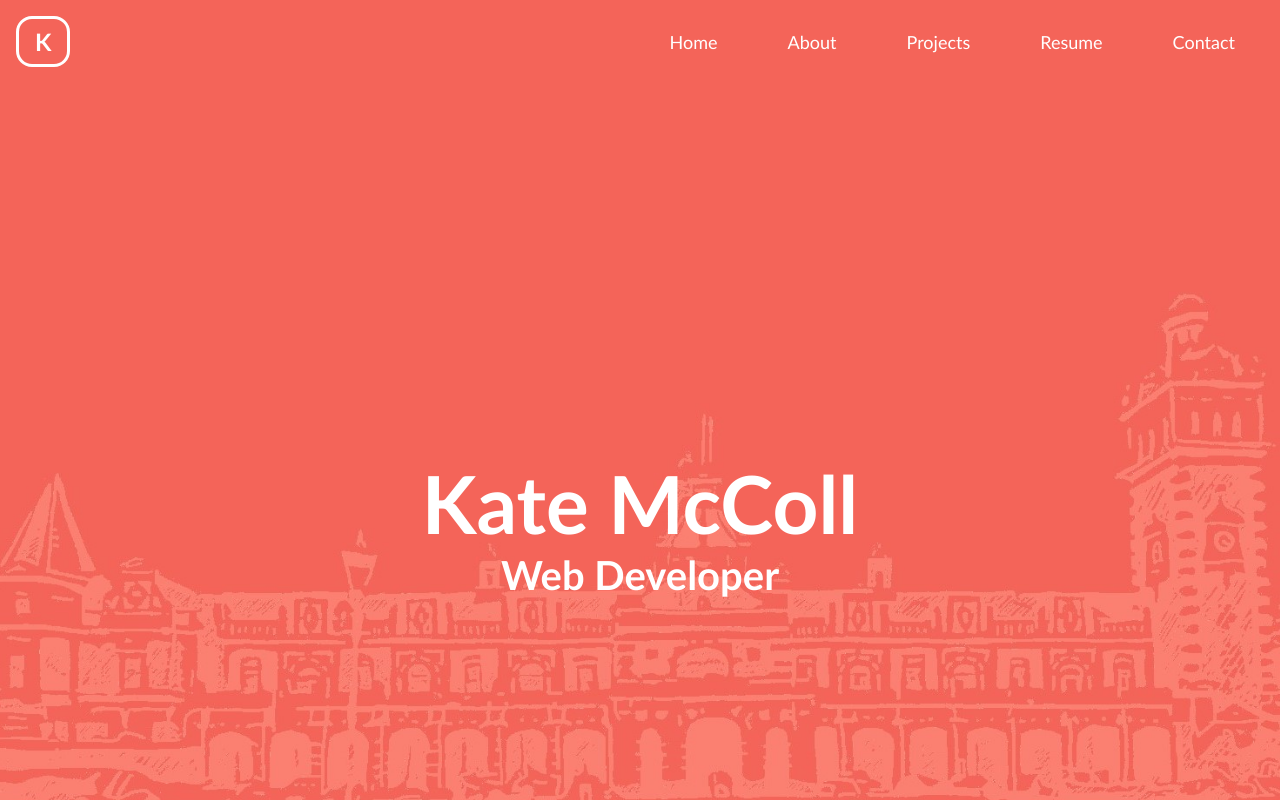
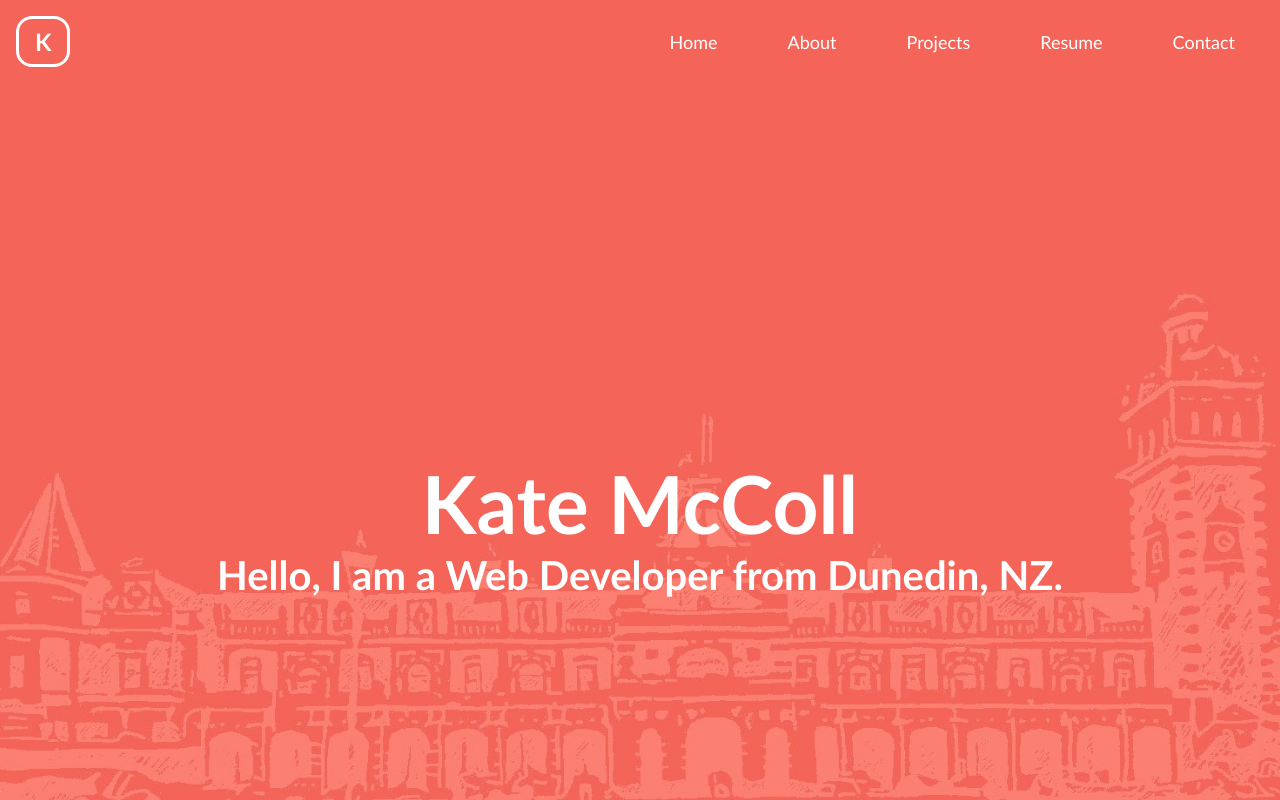
Before and after one commit to katemccoll/React-Portfolio, a React (Create React App) app: page / in a window 1280 px wide. Shown: the top 800 px of the page. Built offline with nearby package versions, Linux system fonts and the light colour scheme.

Commit message:
add: introduction

```diff
--- a/src/components/pages/Home.js
+++ b/src/components/pages/Home.js
@@ -6,7 +6,7 @@ function Home() {
         <div id="home">
             <section className="center">
                 <h1>Kate McColl</h1>
-                <h2>Web Developer</h2>
+                <h2>Hello, I am a Web Developer from Dunedin, NZ.</h2>
             </section>
         </div>
     );
```
